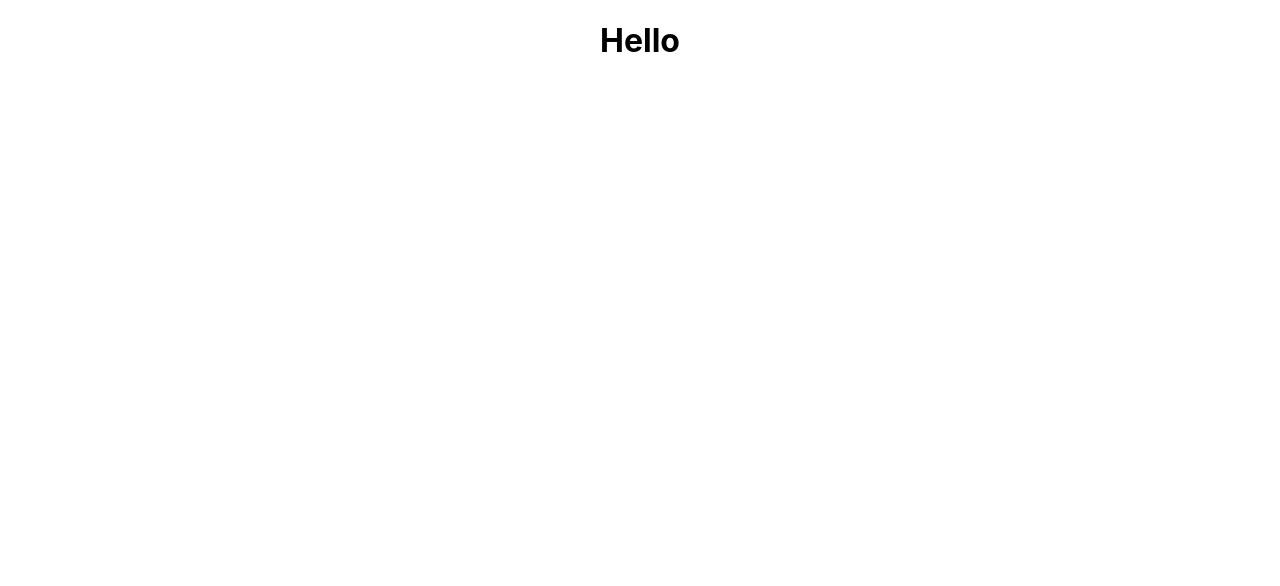
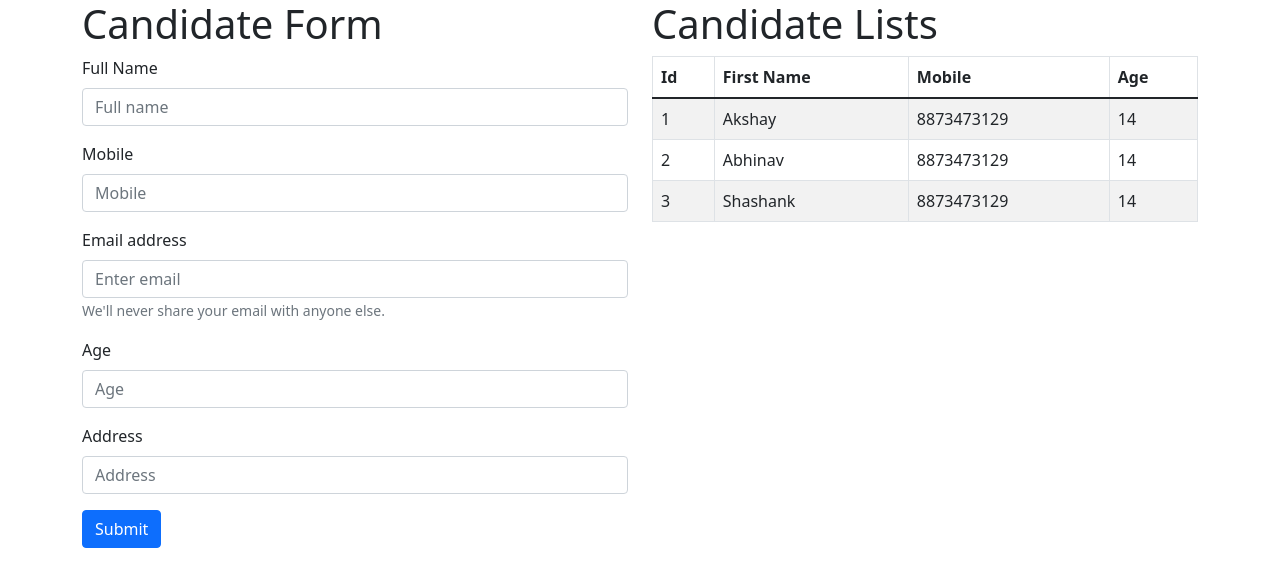
Before and after one commit to akshaykumar684/ReactWithDotNetApp, a React (Create React App) app in the folder candidate-react-app/: page / in a window 1280 px wide. Shown: the top 586 px of the page. Built offline with nearby package versions, Linux system fonts and the light colour scheme.

Commit message:
Showing the candidate list from redux-store
Showing the candidate list from redux-store

```diff
--- a/candidate-react-app/src/App.js
+++ b/candidate-react-app/src/App.js
@@ -1,9 +1,23 @@
-import "./App.css";
+import CandidateFrom from "./Component/CandidateFrom";
+import CandidateList from "./Component/CandidateList";
+import "bootstrap/dist/css/bootstrap.min.css";
+import { Container, Row, Col } from "react-bootstrap";
 
 function App() {
   return (
-    <div className="App">
-      <h1>Hello</h1>
+    <div>
+      <Container>
+        <Row>
+          <Col>
+            <h1> Candidate Form</h1>
+            <CandidateFrom />
+          </Col>
+          <Col>
+            <h1> Candidate Lists</h1>
+            <CandidateList />
+          </Col>
+        </Row>
+      </Container>
     </div>
   );
 }
--- /dev/null
+++ b/candidate-react-app/src/Component/CandidateFrom.js
@@ -0,0 +1,116 @@
+import { useState } from "react";
+import { Form, Button } from "react-bootstrap";
+import { useDispatch } from "react-redux";
+import { candidateAction } from "../store/redux-store";
+
+const CandidateForm = () => {
+  const dispatch = useDispatch();
+  const [fullName, setFullname] = useState("");
+  const [mobile, setMobile] = useState("");
+  const [email, setEmail] = useState("");
+  const [age, setAge] = useState("");
+  const [address, setAddress] = useState("");
+
+  const fullNameChangeHandler = (event) => {
+    setFullname(event.target.value);
+  };
+
+  const mobileChangeHandler = (event) => {
+    setMobile(event.target.value);
+  };
+
+  const emailChangeHandler = (event) => {
+    setEmail(event.target.value);
+  };
+
+  const ageChangeHandler = (event) => {
+    setAge(event.target.value);
+  };
+
+  const addressChangeHandler = (event) => {
+    setAddress(event.target.value);
+  };
+
+  const candidateFormSubmitHandler = (event) => {
+    event.preventDefault();
+
+    const formData = {
+      fullName,
+      mobile,
+      email,
+      age,
+      address,
+    };
+
+    console.log(formData);
+    dispatch(candidateAction.addCandidate(formData));
+
+    setFullname("");
+    setMobile("");
+    setEmail("");
+    setAge("");
+    setAddress("");
+  };
+  return (
+    <Form onSubmit={candidateFormSubmitHandler}>
+      <Form.Group className="mb-3" controlId="formBasicFullName">
+        <Form.Label>Full Name</Form.Label>
+        <Form.Control
+          type="text"
+          placeholder="Full name"
+          value={fullName}
+          onChange={fullNameChangeHandler}
+        />
+      </Form.Group>
+
+      <Form.Group className="mb-3" controlId="formBasicMobile">
+        <Form.Label>Mobile</Form.Label>
+        <Form.Control
+          type="number"
+          placeholder="Mobile"
+          value={mobile}
+          onChange={mobileChangeHandler}
+        />
+      </Form.Group>
+
+      <Form.Group className="mb-3" controlId="formBasicEmail">
+        <Form.Label>Email address</Form.Label>
+        <Form.Control
+          type="email"
+          placeholder="Enter email"
+          value={email}
+          onChange={emailChangeHandler}
+        />
+        <Form.Text className="text-muted">
+          We'll never share your email with anyone else.
+        </Form.Text>
+      </Form.Group>
+
+      <Form.Group className="mb-3" controlId="formBasicAge">
+        <Form.Label>Age</Form.Label>
+        <Form.Control
+          type="number"
+          placeholder="Age"
+          value={age}
+          onChange={ageChangeHandler}
+        />
+      </Form.Group>
+
+      <Form.Group className="mb-3" controlId="formBasicAddress">
+        <Form.Label>Address</Form.Label>
+        <Form.Control
+          type="text"
+          placeholder="Address"
+          value={address}
+          onChange={addressChangeHandler}
+        />
+      </Form.Group>
+
+      <Button variant="primary" type="submit">
+        Submit
+      </Button>
+    </Form>
+  );
+};
+
+export default CandidateForm;
--- /dev/null
+++ b/candidate-react-app/src/Component/CandidateItem.js
@@ -0,0 +1,12 @@
+const CandidateItem = (props) => {
+  return (
+    <tr>
+      <td>{props.index}</td>
+      <td>{props.fullname}</td>
+      <td>{props.mobile}</td>
+      <td>{props.age}</td>
+    </tr>
+  );
+};
+
+export default CandidateItem;
--- /dev/null
+++ b/candidate-react-app/src/Component/CandidateList.js
@@ -0,0 +1,33 @@
+import { useSelector } from "react-redux";
+import { Table } from "react-bootstrap";
+import CandidateItem from "./CandidateItem";
+
+const CandidateList = () => {
+  const candidateData = useSelector((state) => state.candidate);
+  console.log(candidateData);
+  return (
+    <Table striped bordered hover>
+      <thead>
+        <tr>
+          <th>Id</th>
+          <th>First Name</th>
+          <th>Mobile</th>
+          <th>Age</th>
+        </tr>
+      </thead>
+      <tbody>
+        {candidateData.map((candidate, index) => (
+          <CandidateItem
+            key={index}
+            index={index + 1}
+            fullname={candidate.fullName}
+            mobile={candidate.mobile}
+            age={candidate.age}
+          />
+        ))}
+      </tbody>
+    </Table>
+  );
+};
+
+export default CandidateList;
--- a/candidate-react-app/src/index.js
+++ b/candidate-react-app/src/index.js
@@ -2,10 +2,14 @@ import React from "react";
 import ReactDOM from "react-dom";
 import "./index.css";
 import App from "./App";
+import { Provider } from "react-redux";
+import store from "./store/redux-store";
 
 ReactDOM.render(
   <React.StrictMode>
-    <App />
+    <Provider store={store}>
+      <App />
+    </Provider>
   </React.StrictMode>,
   document.getElementById("root")
 );
--- /dev/null
+++ b/candidate-react-app/src/store/redux-store.js
@@ -0,0 +1,43 @@
+import { createSlice, configureStore } from "@reduxjs/toolkit";
+
+const initialCandidateData = [
+  {
+    fullName: "Akshay",
+    mobile: "8873473129",
+    email: "akshaykumar684@gmail.com",
+    age: 14,
+    address: "Bangalore",
+  },
+  {
+    fullName: "Abhinav",
+    mobile: "8873473129",
+    email: "abhinav@gmail.com",
+    age: 14,
+    address: "Bangalore",
+  },
+  {
+    fullName: "Shashank",
+    mobile: "8873473129",
+    email: "Shashank@gmail.com",
+    age: 14,
+    address: "Bangalore",
+  },
+];
+
+const candidateSlice = createSlice({
+  name: "candidateData",
+  initialState: initialCandidateData,
+  reducers: {
+    addCandidate(state, action) {
+      state.push(action.payload);
+    },
+  },
+});
+
+const store = configureStore({
+  reducer: { candidate: candidateSlice.reducer },
+});
+
+export default store;
+
+export const candidateAction = candidateSlice.actions;
```
